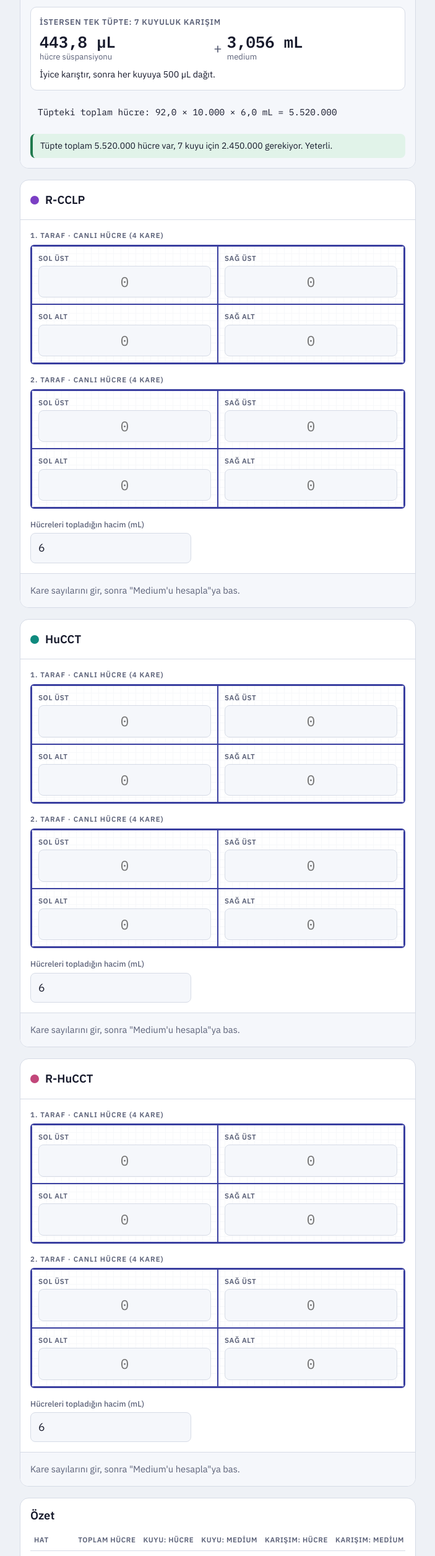
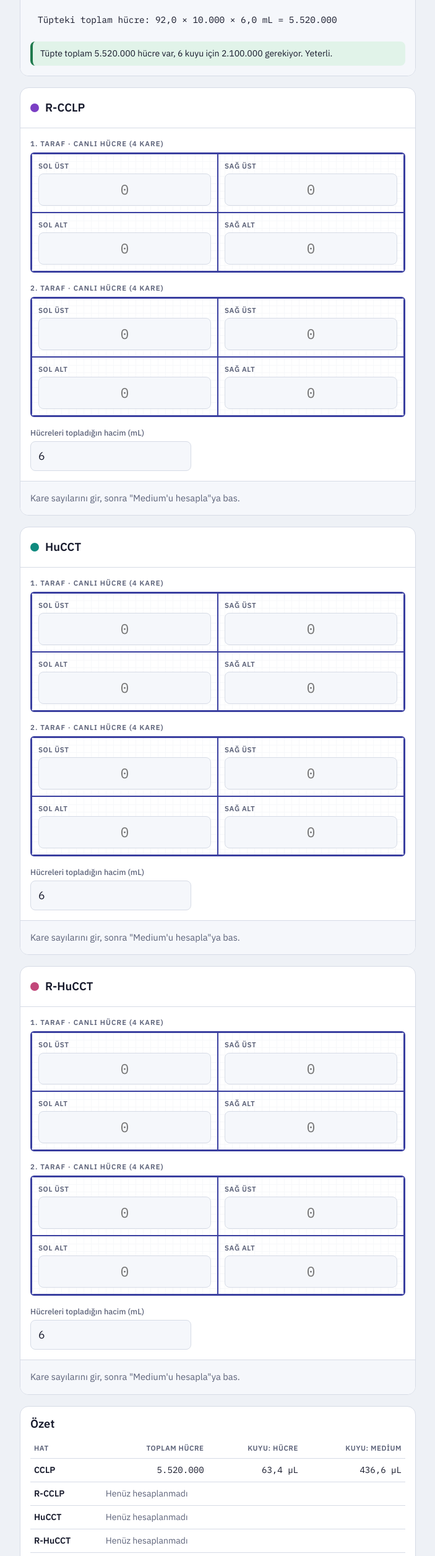
Before and after one commit to mehmethan1/hucre-ekim, a plain HTML site: page index.html in a window 1280 px wide. Shown: the part 1307-3818 px from the top of the page at 62% size, without its empty margins (288-991 px from the left). Drawn offline with Linux system fonts and the light colour scheme.

Commit message:
Tek tüp karışım bölümü kaldırıldı
Co-Authored-By: Claude Opus 5.5 <noreply@anthropic.com>

```diff
--- a/index.html
+++ b/index.html
@@ -148,9 +148,7 @@ td:first-child{font-family:var(--sans);font-weight:600}
     <div class="set-grid">
       <div class="field"><label for="s-cells">Kuyu başı hücre</label><input type="text" inputmode="numeric" id="s-cells"></div>
       <div class="field"><label for="s-vol">Kuyu başı toplam hacim (µL)</label><input type="text" inputmode="decimal" id="s-vol"></div>
-      <div class="field"><label for="s-wells">Hat başı kuyu sayısı</label><input type="text" inputmode="numeric" id="s-wells"></div>
-      <div class="field"><label for="s-extra">Karışıma fazladan kuyu payı</label><input type="text" inputmode="numeric" id="s-extra"></div>
-    </div>
+      <div class="field"><label for="s-wells">Hat başı kuyu sayısı</label><input type="text" inputmode="numeric" id="s-wells"></div>    </div>
   </details>
 
   <div class="banner" id="exampleBanner" hidden>
@@ -185,7 +183,6 @@ td:first-child{font-family:var(--sans);font-weight:600}
     <ol>
       <li><strong>6 mL'de toplayınca:</strong> 350.000 hücre 500 µL'ye sığsın diye tüpte en az 700.000 hücre/mL gerekir. Bu, taraf ortalamasının (4 kare toplamı) en az 70 olması demek. Altındaysa santrifüjleyip daha az mediumda topla.</li>
       <li><strong>Seyreltmeli miyim?</strong> Bir karede 100'den fazla hücre varsa hücreler üst üste biner. Hücreleri daha fazla mediumda toplayıp yeniden say.</li>
-      <li><strong>Karışım yöntemi:</strong> Her kuyuya ayrı ayrı pipetlemek yerine bir hattın tüm kuyuları için süspansiyon ve mediumu tek tüpte karıştır, sonra her kuyuya toplam hacmi dağıt. Hem daha hızlı hem daha doğru. Fazladan kuyu payı pipet kaybını karşılar.</li>
     </ol>
   </section>
 
@@ -219,9 +216,9 @@ if(!state||!state.lines||state.lines.length!==4)state=defaults();
 function save(){try{localStorage.setItem(STORE,JSON.stringify(state))}catch(e){}}
 
 // settings
-const S={cells:'s-cells',vol:'s-vol',wells:'s-wells',extra:'s-extra'};
+const S={cells:'s-cells',vol:'s-vol',wells:'s-wells'};
 for(const k in S){const el=document.getElementById(S[k]);el.value=state.settings[k];el.addEventListener('input',()=>{state.settings[k]=el.value;save();update()})}
-function settings(){return{cells:parse(state.settings.cells),vol:parseDec(state.settings.vol),wells:parse(state.settings.wells),extra:parse(state.settings.extra)||0}}
+function settings(){return{cells:parse(state.settings.cells),vol:parseDec(state.settings.vol),wells:parse(state.settings.wells),extra:0}}
 
 // cards
 const cardsEl=document.getElementById('cards');
@@ -289,7 +286,7 @@ function calc(ln,st){
   if(n>=3&&cv>0.25)msgs.push(['warn',`Kareler arasında fark büyük (%${fmt(cv*100,0)}). Süspansiyonu iyice pipetleyip karıştır, hemositometreyi yeniden yükle.`]);
   if(!(tube>0))msgs.push(['bad','Hesap için "Hücreleri topladığın hacim" kutusunu doldur.']);
   else if(cellVol>st.vol)msgs.push(['bad',`Süspansiyon çok seyreltik: bir kuyuya ${fmt(cellVol,0)} µL gerekiyor, bu kuyu hacmini (${fmt(st.vol,0)} µL) aşıyor. Hücreleri santrifüjleyip daha az mediumda topla, sonra yeniden say.`]);
-  else if(cellVol<2)msgs.push(['warn',`Kuyu başı ${fmt(cellVol,1)} µL çok az, pipetlemesi zor. Karışım yöntemini kullan ya da süspansiyonu önce seyrelt.`]);
+  else if(cellVol<2)msgs.push(['warn',`Kuyu başı ${fmt(cellVol,1)} µL çok az, pipetlemesi zor. Süspansiyonu önce seyrelt.`]);
   if(Number.isFinite(avail)&&avail<need)msgs.push(['bad',`Tüpte toplam ${fmt(avail,0)} hücre var, ${nMix} kuyu için ${fmt(need,0)} gerekiyor. Yetmiyor.`]);
   else if(Number.isFinite(avail))msgs.push(['ok',`Tüpte toplam ${fmt(avail,0)} hücre var, ${nMix} kuyu için ${fmt(need,0)} gerekiyor. Yeterli.`]);
   if(!msgs.some(m=>m[0]!=='ok')&&msgs.length===0)msgs.push(['ok','Sayım aralığı uygun.']);
@@ -315,11 +312,6 @@ function update(){
         <div class="step"><span class="sk">3. Eklenecek medium</span><span class="sv">${fmt(st.vol)} − ${fmt(r.cellVol,1)} = <strong>${r.ok?fmt(r.medVol,1)+' µL':'eksi çıkıyor'}</strong></span></div>
       </div>
       ${r.ok?pourHTML(fmt(r.cellVol,1)+' µL',fmt(r.medVol,1)+' µL'):''}</div>`;
-    if(r.ok){
-      h+=`<div class="recipe"><span class="title">İstersen tek tüpte: ${r.nMix} kuyuluk karışım</span>
-        ${pourHTML(volStr(r.mixCell),volStr(r.mixMed))}
-        <p class="then">İyice karıştır, sonra her kuyuya ${fmt(st.vol,0)} µL dağıt.</p></div>`;
-    }
     if(Number.isFinite(r.total))h+=`<div class="formula">Tüpteki toplam hücre: ${sa} × 10.000 × ${fmt(r.tube,1)} mL = ${fmt(r.total,0)}</div>`;
     h+=`<div class="msgs">${r.msgs.map(m=>`<div class="msg ${m[0]}">${m[1]}</div>`).join('')}</div>`;
     el.innerHTML=h;return r;
@@ -329,9 +321,9 @@ function update(){
 
 function summary(st){
   const t=document.getElementById('sumTable');
-  let h='<thead><tr><th>Hat</th><th>Toplam hücre</th><th>Kuyu: hücre</th><th>Kuyu: medium</th><th>Karışım: hücre</th><th>Karışım: medium</th></tr></thead><tbody>';
+  let h='<thead><tr><th>Hat</th><th>Toplam hücre</th><th>Kuyu: hücre</th><th>Kuyu: medium</th></tr></thead><tbody>';
   state.lines.forEach((ln,i)=>{const r=results[i];
-    h+=`<tr><td>${esc(ln.name)}</td>`+(r&&r.ok?`<td>${Number.isFinite(r.total)?fmt(r.total,0):'–'}</td><td>${fmt(r.cellVol,1)} µL</td><td>${fmt(r.medVol,1)} µL</td><td>${volStr(r.mixCell)}</td><td>${volStr(r.mixMed)}</td>`:`<td colspan="5" style="text-align:left;font-family:var(--sans);color:var(--muted)">${r?'Süspansiyon çok seyreltik':'Henüz hesaplanmadı'}</td>`)+'</tr>'});
+    h+=`<tr><td>${esc(ln.name)}</td>`+(r&&r.ok?`<td>${Number.isFinite(r.total)?fmt(r.total,0):'–'}</td><td>${fmt(r.cellVol,1)} µL</td><td>${fmt(r.medVol,1)} µL</td>`:`<td colspan="3" style="text-align:left;font-family:var(--sans);color:var(--muted)">${r?'Süspansiyon çok seyreltik':'Henüz hesaplanmadı'}</td>`)+'</tr>'});
   t.innerHTML=h+'</tbody>';
 }
 function esc(s){return String(s).replace(/[&<>"]/g,c=>({'&':'&amp;','<':'&lt;','>':'&gt;','"':'&quot;'}[c]))}
@@ -351,7 +343,7 @@ document.getElementById('copyBtn').addEventListener('click',()=>{
   state.lines.forEach((ln,i)=>{const r=results[i];
     if(!r){s+=`${ln.name}: hesaplanmadı\n`;return}
     if(!r.ok){s+=`${ln.name}: süspansiyon çok seyreltik\n`;return}
-    s+=`${ln.name}: taraf ort ${fmt(r.sideAvg,1)}, toplam ${Number.isFinite(r.total)?fmt(r.total,0):'–'} hücre | kuyu: ${fmt(r.cellVol,1)} µL hücre + ${fmt(r.medVol,1)} µL medium | karışım (${r.nMix}): ${volStr(r.mixCell)} + ${volStr(r.mixMed)}\n`});
+    s+=`${ln.name}: taraf ort ${fmt(r.sideAvg,1)}, toplam ${Number.isFinite(r.total)?fmt(r.total,0):'–'} hücre | kuyu: ${fmt(r.cellVol,1)} µL hücre + ${fmt(r.medVol,1)} µL medium\n`});
   const toast=document.getElementById('toast');
   const done=()=>{toast.textContent='Kopyalandı';setTimeout(()=>toast.textContent='',2000)};
   try{navigator.clipboard.writeText(s).then(done,()=>{toast.textContent='Kopyalanamadı, tablodan elle seç.'})}catch(e){toast.textContent='Kopyalanamadı, tablodan elle seç.'}
```
